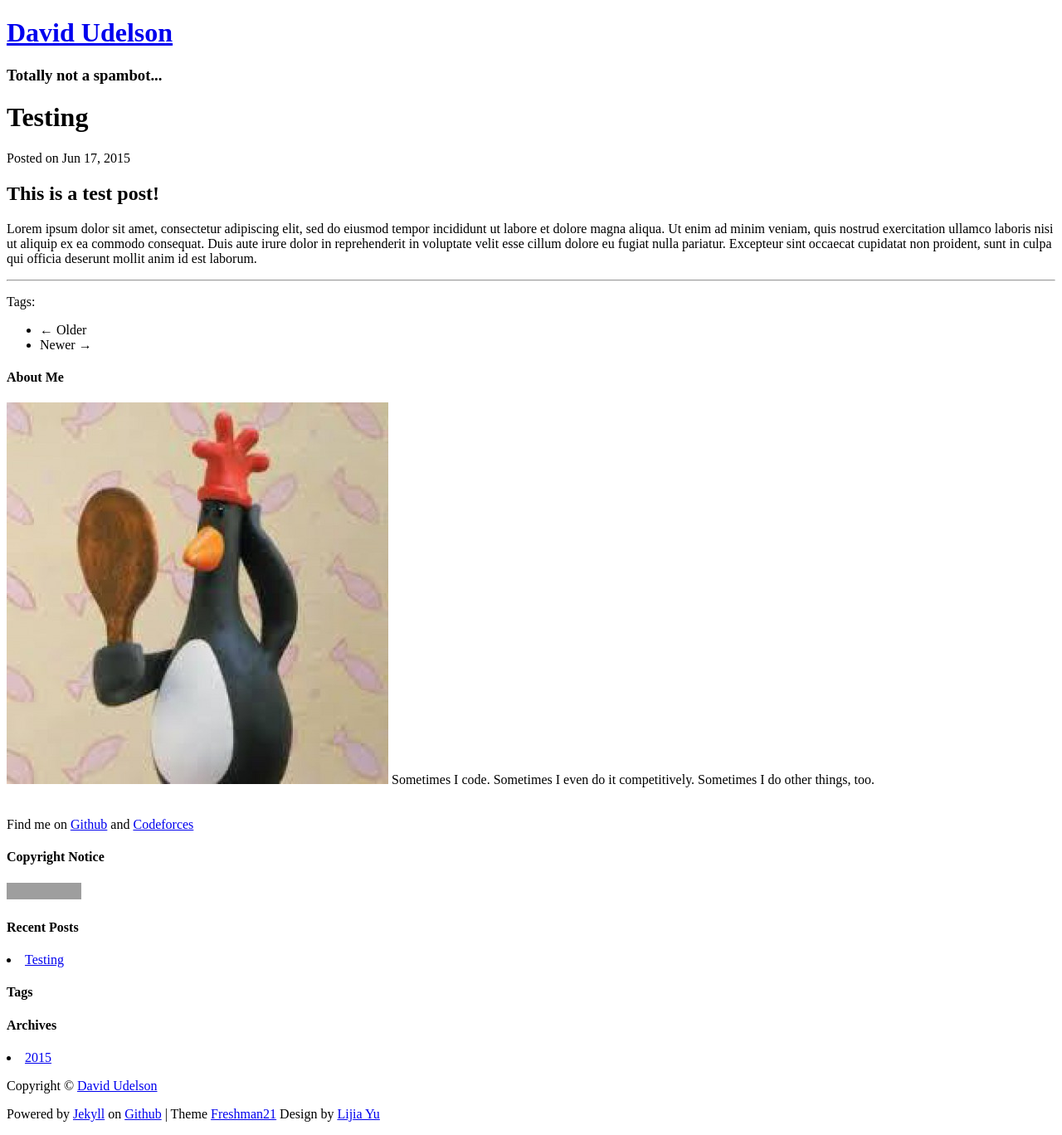
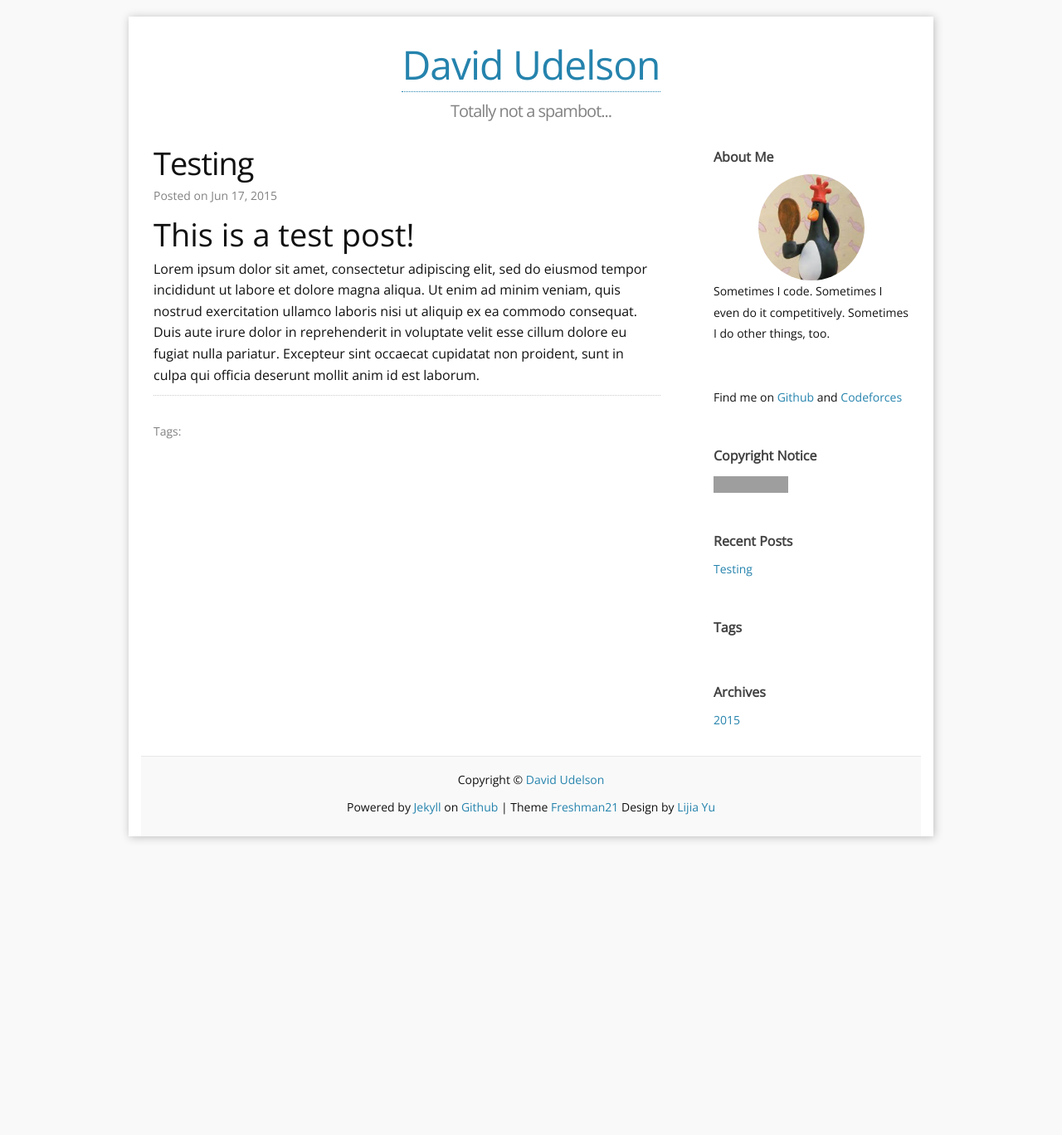
Before and after one commit to dudelson/website, a Jekyll site: the page built from _posts/2015-06-17-test-post.md, in a window 1280 px wide. Shown: the whole page at 83% size. Built offline with Jekyll 4.4.1, drawn with Linux system fonts in a browser that asks for light colours; comment, search, counter and statistics services are not loaded; after the commit the page ends 1038 px from its top, so only the background shows below that; grey boxes are pictures that could not be loaded.

Commit message:
fixed it now?

```diff
--- a/_includes/head.html
+++ b/_includes/head.html
@@ -20,7 +20,7 @@
 <meta name="keywords" content="{{ site.keywords }}">
 
 <link rel="icon" href="{{ site.favicon }}">
-<link rel="stylesheet" href="{{ "/css/freshman21.css" | prepend: site.baseurl }}">
+<link rel="stylesheet" href="{{ "/css/freshman21.css" }}">
 <link rel="canonical" href="{{ page.url | replace:'index.html','' |  prepend: site.url }}">
 <link rel="alternate" type="application/atom+xml" title="{{ site.title }}" href="{{ "/feed.xml" | prepend: site.url }}" />
 
--- /dev/null
+++ b/css/freshman21.scss
@@ -0,0 +1,59 @@
+---
+# Only the main Sass file needs front matter (the dashes are enough)
+---
+@charset "utf-8";
+
+// Our variables
+$base-font-family: 'Open Sans', Helvetica, Arial, sans-serif !important;
+$base-font-size:   16px;
+$small-font-size:  $base-font-size * 0.875;
+$base-line-height: 1.6em;
+
+$spacing-unit:     15px;
+
+$text-color:       #111;
+$background-color: #f9f9f9;
+$brand-color:      #2a7ae2;
+$brand-top-color:  #2583ad;
+$hover-color:      #DD1144;
+
+$grey-color:       #828282;
+$grey-color-light: lighten($grey-color, 40%);
+$grey-color-dark:  darken($grey-color, 25%);
+
+$code-backgroud-color: #29281e;
+$code-font-color:  #eee;
+
+
+// Width of the content area
+$content-width:    960px;
+$page-width:       1000px;
+
+$on-palm:          600px;
+$on-laptop:        800px;
+
+
+
+// Using media queries with like this:
+// @include media-query($on-palm) {
+//     .wrapper {
+//         padding-right: $spacing-unit / 2;
+//         padding-left: $spacing-unit / 2;
+//     }
+// }
+@mixin media-query($device) {
+  @media screen and (max-width: $device) {
+    @content;
+  }
+}
+
+
+
+// Import partials from `sass_dir` (defaults to `_sass`)
+@import
+"base",
+"layout",
+"_syntax-highlighting-native" // "syntax-highlighting"
+;
+
+@import url('http://fonts.googleapis.com/css?family=Open+Sans');
```
